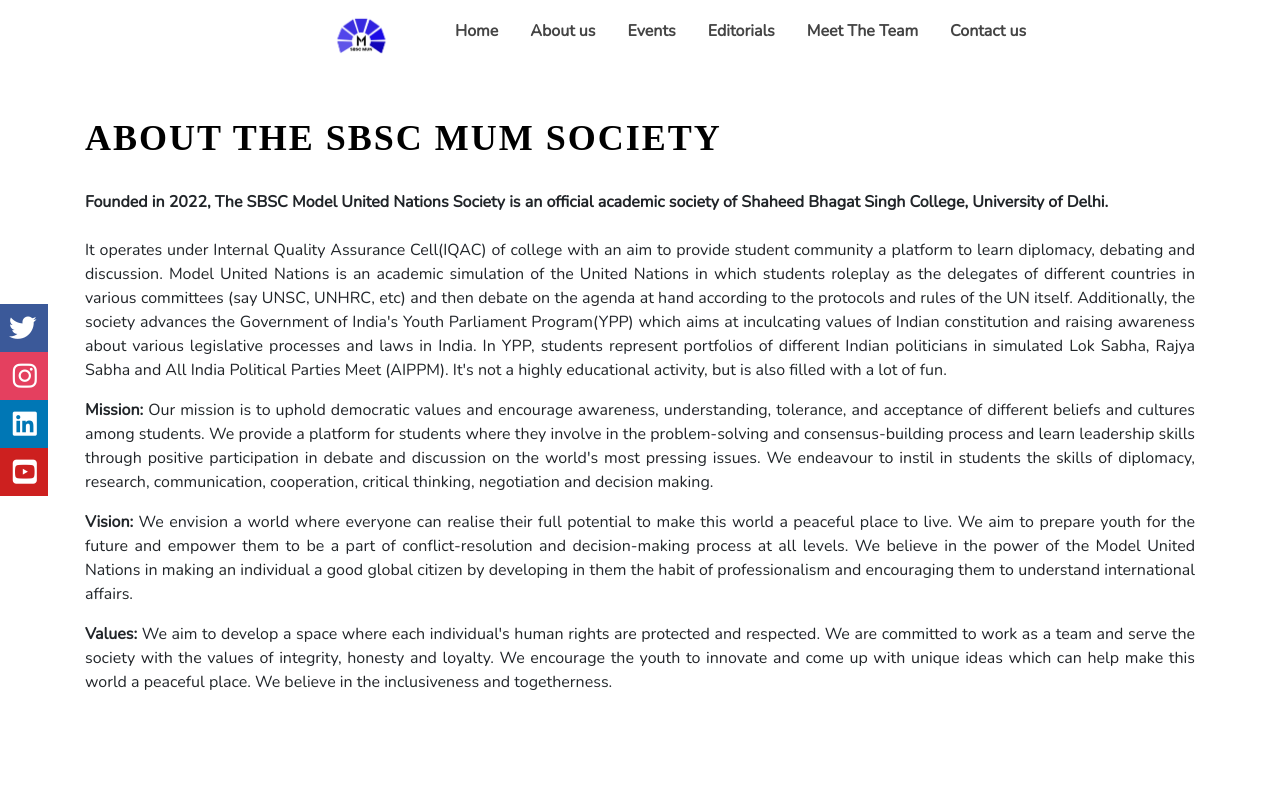
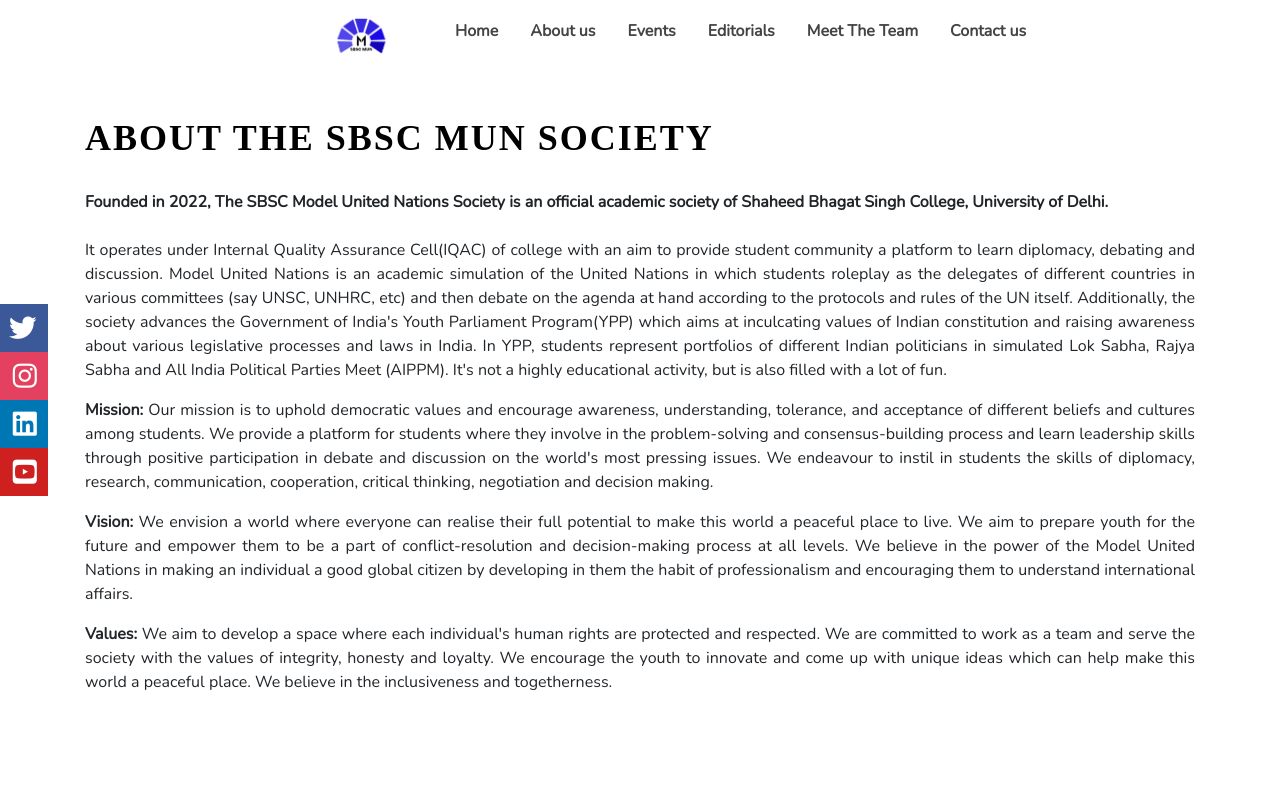
Before and after one commit to Yash-Var/SBSC-MUN, a React (Create React App) app: page /about in a window 1280 px wide. Shown: the top 795 px of the page. Built offline with nearby package versions, Linux system fonts and the light colour scheme.

Commit message:
Update About.js

```diff
--- a/src/components/AboutSection/About.js
+++ b/src/components/AboutSection/About.js
@@ -6,7 +6,7 @@
     return (
       <div className="container">
         <div className="abtmain mt-5">
-          <span className="heading_text">About The SBSC MUM Society </span>
+          <span className="heading_text">About The SBSC MUN Society </span>
         </div>
         <span>
           <br />
```
